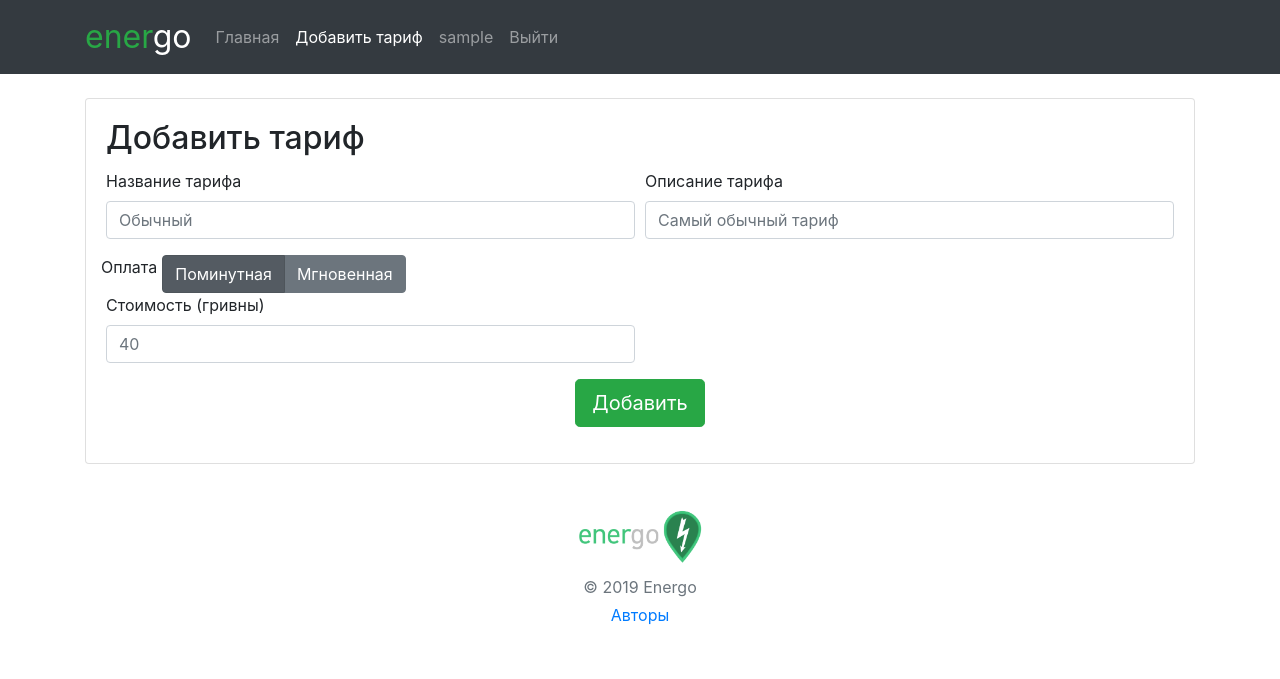
After one commit to Azazel-h/Powerbank-Sharing, a Django app: page /payment/add_payment_plan in a window 1280 px wide. The commit adds this page. Shown: the top 679 px of the page. Run offline with Django 3.2, Linux system fonts and the light colour scheme; the visitor is signed in with stand-in values (Sample User, id 1); some libraries are stand-ins or nearby versions.

Commit message:
Можно добавлять тарифы

```diff
--- a/PowerBank/urls.py
+++ b/PowerBank/urls.py
@@ -50,7 +50,9 @@ urlpatterns = [
     path('debug/make_verified', views.make_verified, name='make_verified'),
     path('debug/display_points', views.display_points, name='display_points'),
     path('debug/display_orders', views.display_orders, name='display_orders'),
-    path('debug/seed', views.seed, name='seed')
+    path('debug/seed', views.seed, name='seed'),
+
+    path('payment/add_payment_plan', views.add_payment_plan, name='add_payment_plan')
 ]
 
 if settings.DEBUG:
--- /dev/null
+++ b/sharing/templates/payment/add_payment_plan.html
@@ -0,0 +1,78 @@
+{% extends "base.html" %}
+{% block add_sharing_tab %}<li class="nav-item active"><a class="nav-link" href="{% url 'add_sharing' %}"> Добавить тариф </a></li>{% endblock %}
+{% block title %} Добавить тариф {% endblock %}
+
+{% block content %}
+    <style>
+        body, html{
+            width: 100%;
+            height: 85%;
+        }
+    </style>
+    <div class="container">
+        <div class="card">
+            <div class="card-body">
+                <h2 class="card-title"> Добавить тариф </h2>
+{#                 <form>#}
+                        <div class="form-row">
+                            <div class="form-group col-md-6">
+                                <label for="name">Название тарифа</label>
+                                <input type="text" id="name" class="form-control" placeholder="Обычный"
+                                       required>
+                            </div>
+                            <div class="form-group col-md-6">
+                                <label for="description">Описание тарифа</label>
+                                <input type="text" id="description" class="form-control"
+                                        placeholder="Самый обычный тариф" required>
+                            </div>
+                            <label for="description">Оплата</label>
+                            <div class="col-md-6 btn-group btn-group-toggle" data-toggle="buttons">
+                                <label class="btn btn-secondary active">
+                                  <input type="radio" value="perminute" id="payment_type" autocomplete="off"> Поминутная
+                                </label>
+                                <label class="btn btn-secondary">
+                                  <input type="radio" value="immediate" id="payment_type" autocomplete="off"> Мгновенная
+                                </label>
+                            </div>
+                            <div class="form-group col-md-6">
+                                <label for="cost">Стоимость (гривны)</label>
+                                <input type="number" id="cost" class="form-control"
+                                        placeholder="40" required>
+                            </div>
+                        </div>
+
+                        <div class="form-group text-center">
+                            <input type="submit" class="btn btn-lg btn-success" value="Добавить" onclick="get_info()">
+                        </div>
+{#                 </form>#}
+                </div>
+            </div>
+        </div>
+
+    <script>
+        function get_info() {
+            var name = $('#name').val();
+            var description = $('#description').val();
+            var payment_type = $('#payment_type').val();
+            var cost = $('#cost').val();
+            send(name, description, payment_type, cost)
+        }
+
+        function send(name, description, payment_type, cost) {
+            $.ajax({
+                type: "POST",
+                url: "/payment/add_payment_plan",
+                data:{
+                    name, name,
+                    description: description,
+                    payment_type: payment_type,
+                    cost: cost,
+                    csrfmiddlewaretoken: '{{ csrf_token }}'
+                },
+                success: function (response) {
+                    alert(response);
+                }
+            })
+        }
+    </script>
+{% endblock %}
--- a/sharing/templates/sharing/order.html
+++ b/sharing/templates/sharing/order.html
@@ -34,7 +34,7 @@
                                 <label class="btn btn-secondary">
                                   <input type="radio" value="L" id="order_type" autocomplete="off"> Через 15 минут
                                 </label>
-                              </div>
+                            </div>
                                  <!--<input type="text" id="order_type" class="form-control" placeholder="N"
                                         required>-->
 
--- a/sharing/views.py
+++ b/sharing/views.py
@@ -5,7 +5,7 @@ from django.contrib.auth import update_session_auth_hash
 from django.contrib.auth import login, authenticate
 from django.contrib.auth.decorators import login_required
 import json
-from sharing.models import Share, Profile, Powerbank, Order
+from sharing.models import Share, Profile, Powerbank, Order, PaymentPlan, Wallet
 from django.template import RequestContext
 from django.http import JsonResponse
 from django.views.decorators.csrf import csrf_exempt
@@ -153,7 +153,7 @@ def add_powerbank_sharing(request):
 
 @login_required
 def add_pb(request):
-    if request.user.is_superuser is False:
+    if not request.user.is_superuser:
         return redirect('/')
 
     if request.method == 'POST':
@@ -166,8 +166,7 @@ def add_pb(request):
         share.save()
         new_pb.save()
         return HttpResponse('Новый powerbank успешно добавлен!')
-    context = {}
-    return render(request, 'sharing/add_pb.html', context)
+    return render(request, 'sharing/add_pb.html')
 
 @login_required
 def share_page(request, pk):
@@ -371,6 +370,23 @@ def signup(request):
         form = SignUpForm()
     return render(request, 'registration/signup.html', {'form': form})
 
+"""
+Добавление тарифа
+"""
+
+@login_required
+def add_payment_plan(request):
+    if not request.user.is_superuser:
+        return redirect('/')
+    if request.method == 'POST':
+        name = request.POST.get('name')
+        descrption = request.POST.get('descrption')
+        payment_type = request.POST.get('payment_type')
+        cost = request.POST.get('cost')
+        payment_plan = PaymentPlan(name=name, description=descrption, payment_type=payment_type, cost=cost)
+        payment_plan.save()
+        return HttpResponse('Новый тариф успешно добавлен!')
+    return render(request, 'payment/add_payment_plan.html')
 
 """
 Сканирование кода
@@ -455,6 +471,9 @@ def ordering(request, pk):
         if pb.capacity >= 10001:
             ctx["large"] = True
     ctx["pk"] = pk
+    ctx["plans"] = profile.payment_plans
+    ctx["wallets"] = profile.wallets
+
     if request.method == 'POST':
         order_type = request.POST.get('order_type')
         pb_capacity = request.POST.get('pb_capacity')
```
Also changed, not shown: sharing/migrations/0012_auto_20190415_1003.py (added).
